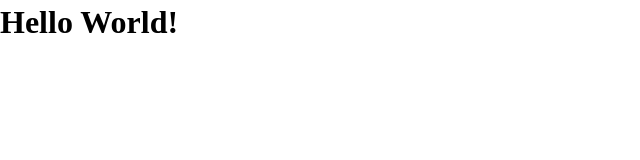
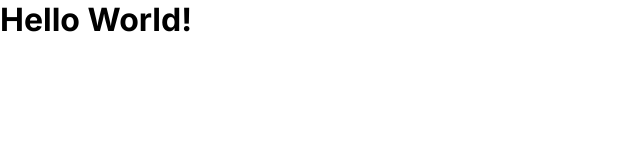
Before and after one commit to eddyyxxyy/one-more-to-do-list, a React (Vite) app in the folder app/: page / in a window 1280 px wide. Shown: the top 160 px of the page, without its empty margins (0-640 px from the left). Built offline with nearby package versions, Linux system fonts and the light colour scheme.

Commit message:
feat(font): adds 900 font-weight and set global font-family

```diff
--- a/app/index.html
+++ b/app/index.html
@@ -5,7 +5,7 @@
     <link rel="preconnect" href="https://fonts.googleapis.com" />
     <link rel="preconnect" href="https://fonts.gstatic.com" crossorigin />
     <link
-      href="https://fonts.googleapis.com/css2?family=Inter:wght@400;700&display=swap"
+      href="https://fonts.googleapis.com/css2?family=Inter:wght@400;700;900&display=swap"
       rel="stylesheet"
     />
     <link rel="shortcut icon" href="/favicon.ico" type="image/x-icon" />
--- a/app/src/styles/global.css
+++ b/app/src/styles/global.css
@@ -31,5 +31,5 @@
 body,
 input,
 button {
-  line-height: 1.4;
+  font-family: 'Inter', sans-serif;
 }
```
